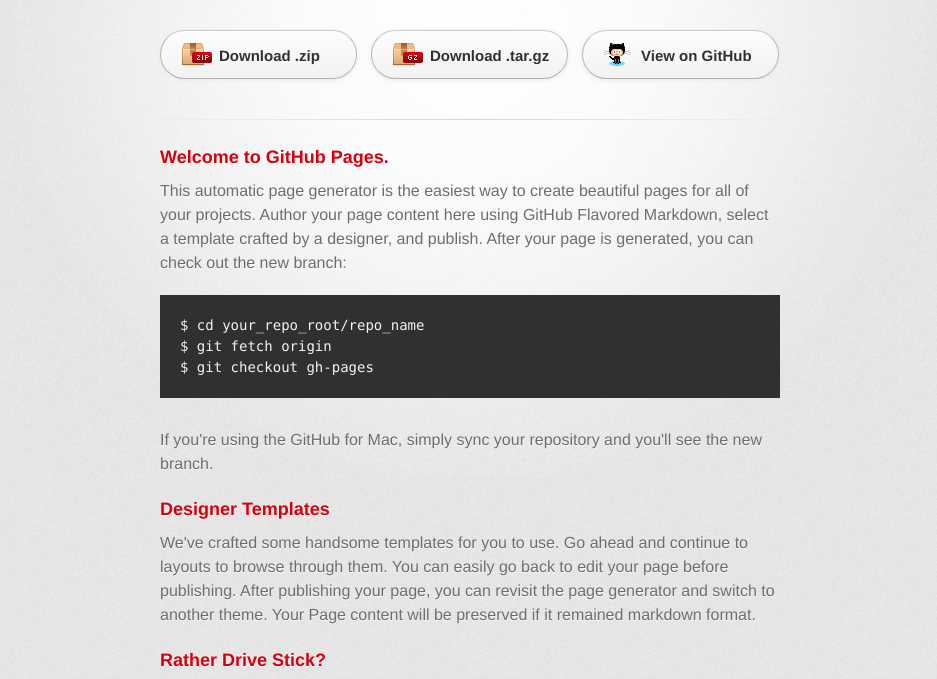
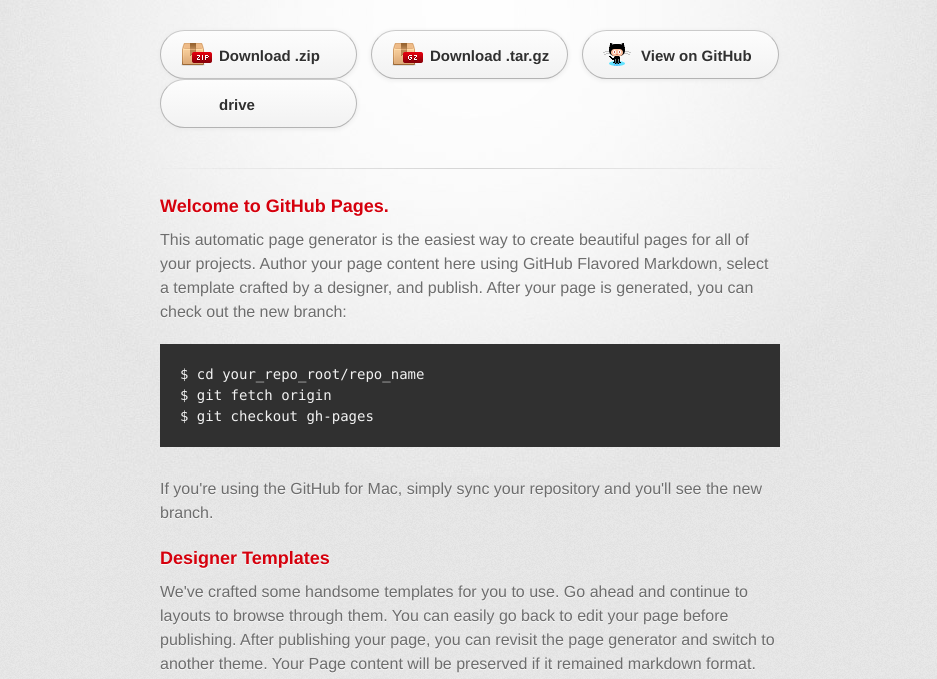
Before and after one commit to nolai/varldens_kok, a plain HTML site: page index.html in a window 1280 px wide. Shown: the part 96-775 px from the top of the page, without its empty margins (170-1107 px from the left). Drawn offline with Linux system fonts and the light colour scheme; a web font is replaced by a local one.

Commit message:
Update index.html

```diff
--- a/index.html
+++ b/index.html
@@ -26,6 +26,7 @@
           <a href="https://github.com/nolai/varldens_kok/zipball/master" id="download-zip" class="button"><span>Download .zip</span></a>
           <a href="https://github.com/nolai/varldens_kok/tarball/master" id="download-tar-gz" class="button"><span>Download .tar.gz</span></a>
           <a href="https://github.com/nolai/varldens_kok" id="view-on-github" class="button"><span>View on GitHub</span></a>
+          <a href="https://drive.google.com/open?id=0B9VcM-3jzt_fUnllSmJfNW5uS1U&authuser=0" class="button"><span>drive</span></a>
         </section>
 
         <hr>
```
